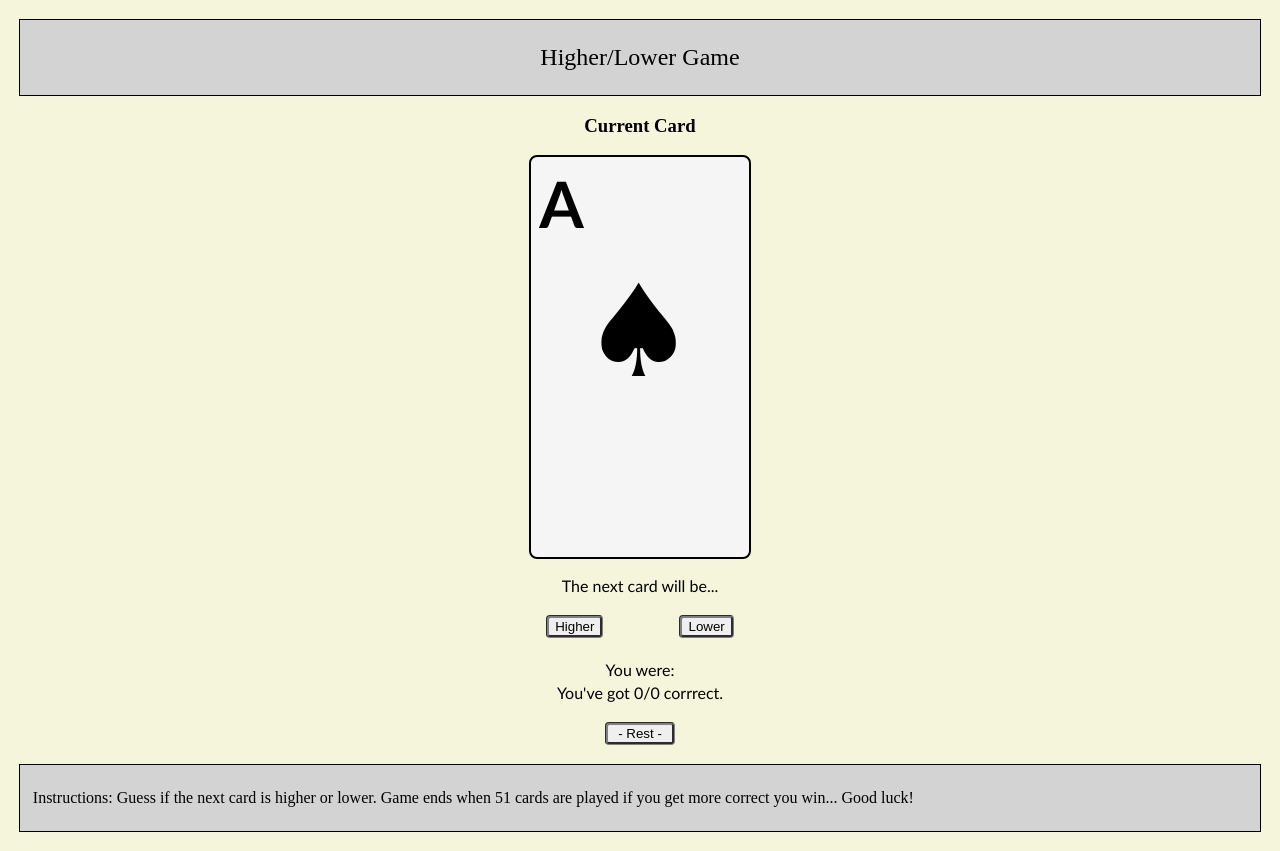
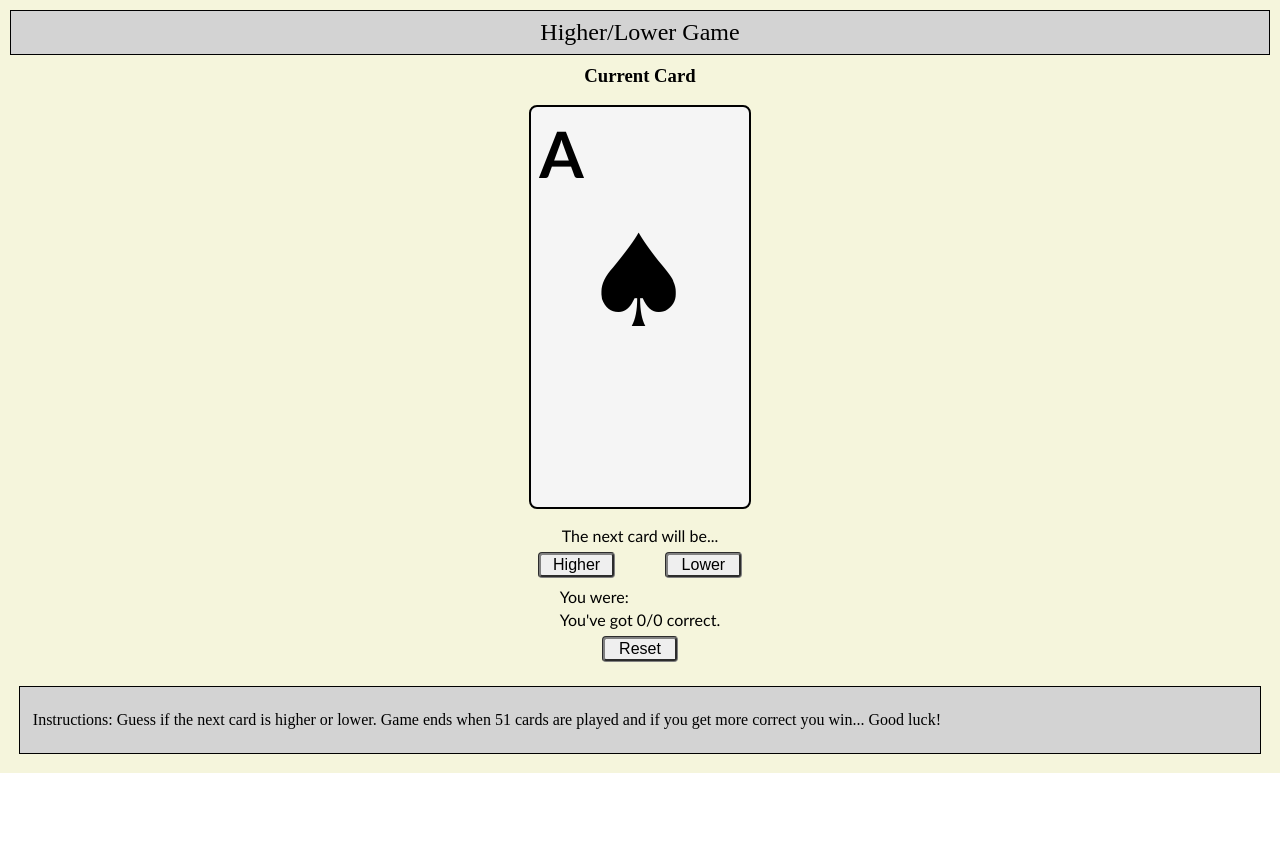
Before and after one commit to Ukeno/High-Low-Game, a plain HTML site: page index.html in a window 1280 px wide. After the commit the page ends 800 px from the top, so only its background shows below. Drawn offline with Linux system fonts and the light colour scheme.

Commit message:
Fixed error in main.js

```diff
--- a/index.html
+++ b/index.html
@@ -23,16 +23,21 @@
             <input type="button" class="lowerButton" onclick="submitGuess('Lower')" value="Lower">
             <br>
         </div>
+
+        <div><!-- new div -->
         <p id="result">You were:</p>
         <p id="score">You've got 0/0 corrrect.</p>
-        <br>
-        <input type="button" class="restButton" onclick="location.href='index.html';" value="- Rest -">
+        </div>
+        <div><!-- new div -->
+        <input type="button" class="restButton" onclick="location.href='index.html';" value="Reset">
+        </div>
         <div class="bottomBox">
             <p>Instructions: Guess if the next card is higher or lower.
-                Game ends when 51 cards are played if you get more correct you win... Good luck!</p>
+                Game ends when 51 cards are played and if you get more correct you win... Good luck!</p>
         </div>
+
     </div>
+    <script src="main.js"></script>
 </body>
-<script src="main.js" defer></script>
 
 </html>
--- a/main.js
+++ b/main.js
@@ -1,13 +1,10 @@
-/*** Sends to html h2/p tags ***/
 let cardHTML = document.getElementById("card");
 let scoreHTML = document.getElementById("score");
 let resultHTML = document.getElementById("result");
 
-/*** Create cards ***/
 const suits = ["♠", "♥", "♣", "♦"]
 const values = ["A", "2", "3", "4", "5", "6", "7", "8", "9", "10", "J", "Q", "K"]
 
-/***  Create Deck combine suit and value ***/
 let deck = []
 function createDeck() {
     for (let i = 0; i < suits.length; i++) {
@@ -44,7 +41,6 @@ function createDeck() {
     }
 }
 
-/*** Shuffle so deck not sequential ***/
 function shuffle(deck) {
     for (let i = 0; i < deck.length; i++) {
         let x = Math.floor(Math.random() * deck.length);
@@ -54,7 +50,6 @@ function shuffle(deck) {
     }
 }
 
-/*** Game start ***/
 let playerTotal = 0
 
 function startGame() {
@@ -63,14 +58,13 @@ function startGame() {
 }
 
 startGame()
-/***  ***/
+
 function getValue(card) {
-    data = card.childNodes[2].innerHTML
-    return parseInt(data)
+   data = card.childNodes[2].innerHTML
+   return parseInt(data)
 }
-/*
-/*** Starts count at 0| Generates new card | Prints to data to html ***/
-let numQuestionsAsked = 1;
+
+let numQuestionsAsked = 0;
 let numCorrect = 0;
 
 let previousCardValue = 0
@@ -78,21 +72,16 @@ let randomNumber = 0;
 
 function resetCardGame() {
     previousCard = generateCard();
-    previousCardValue = getValue(previousCard)
-
     resultHTML.innerText = "You were: ";
     scoreHTML.innerText = "You've got " + numCorrect + "/" + numQuestionsAsked + " correct.";
     return previousCardValue
 }
 
-/*** Compare cards ***/
 function setPreviousCard(newCard) {
     previousCard = newCard
-    previousCardValue = getValue(previousCard)
     return previousCardValue
 }
 
-/*** Submit ***/
 function submitGuess(highLowGuess) {
     let newCard = generateCard()
     let correctGuess = guessCard(highLowGuess, newCard);
@@ -102,7 +91,7 @@ function submitGuess(highLowGuess) {
     modifyCardGameHTML(correctGuess);
     setPreviousCard(newCard);
 }
-/*** Generates new card ***/
+
 function generateCard() {
     randomNumber = 0;
     let randomCard = 0;
@@ -115,7 +104,7 @@ function generateCard() {
     }
     return randomNumber
 }
-/*** previousCard ? ***/
+
 function guessCard(highLowGuess, newCard) {
     let correctGuess;
 
@@ -141,7 +130,7 @@ function guessCard(highLowGuess, newCard) {
 
     return correctGuess;
 }
-/*** Score count ***/
+
 function updateScores(correctGuess) {
     if (correctGuess) {
         numCorrect++;
@@ -149,7 +138,7 @@ function updateScores(correctGuess) {
 
     numQuestionsAsked++;
 }
-/*** Loop for text in html ***/
+
 function modifyCardGameHTML(correctGuess) {
     let resultString = "";
 
@@ -160,5 +149,5 @@ function modifyCardGameHTML(correctGuess) {
     resultHTML.innerText = "You were: " + resultString;
     scoreHTML.innerText = "You've got " + numCorrect + "/" + numQuestionsAsked + " correct.";
 }
-/*** Rests after every submit ***/
+
 resetCardGame();
--- a/style.css
+++ b/style.css
@@ -1,12 +1,12 @@
 body {
     box-sizing: border-box;
-
 }
 
 * {
     border: 0 solid red;
     margin: auto;
 }
+
 /*
 #img {
     background-image: url();
@@ -25,8 +25,8 @@ body {
 }
 
 header {
-    margin: 19px;
-    padding: 3vh 1vw 3vh;
+    margin: 10px;
+    padding: 1vh 1vw 1vh;
     flex-grow: .5;
     font-size: 30px;
     text-align: center;
@@ -37,12 +37,12 @@ header {
 
 #Hand {
     padding: -9px;
-    font-family:'Trebuchet MS', 'Lucida Sans Unicode', 'Lucida Grande', 'Lucida Sans', Arial, sans-serif;
+    font-family: 'Trebuchet MS', 'Lucida Sans Unicode', 'Lucida Grande', 'Lucida Sans', Arial, sans-serif;
     border-radius: .5rem;
 }
 
-.theNext{
-    font-family:'Trebuchet MS', 'Lucida Sans Unicode', 'Lucida Grande', 'Lucida Sans', Arial, sans-serif;
+.theNext {
+    font-family: 'Trebuchet MS', 'Lucida Sans Unicode', 'Lucida Grande', 'Lucida Sans', Arial, sans-serif;
 }
 
 .card {
@@ -58,10 +58,6 @@ header {
     background-color: whitesmoke;
 }
 
-#cardWeight {
-    display: none;
-}
-
 #cardValue {
     padding: .5rem;
     font-size: 4rem;
@@ -74,8 +70,15 @@ header {
     font-size: 8rem;
 }
 
+#cardWeight {
+  display: none;
+}
+
+
 .higherButton {
-    margin: 20px;
+    margin: 7px;
+    width: 6vw;
+    font-size: medium;
     border-style: groove;
     border-width: 3px;
     border-color: grey;
@@ -83,7 +86,9 @@ header {
 }
 
 .lowerButton {
-    margin: 20px;
+    margin: 7px;
+    width: 6vw;
+    font-size: medium;
     border-style: groove;
     border-width: 3px;
     border-color: grey;
@@ -92,16 +97,18 @@ header {
 
 #result {
     padding: 2px;
-    font-family:'Trebuchet MS', 'Lucida Sans Unicode', 'Lucida Grande', 'Lucida Sans', Arial, sans-serif;
+    font-family: 'Trebuchet MS', 'Lucida Sans Unicode', 'Lucida Grande', 'Lucida Sans', Arial, sans-serif;
 }
 
 #score {
     padding: 2px;
-    font-family:'Trebuchet MS', 'Lucida Sans Unicode', 'Lucida Grande', 'Lucida Sans', Arial, sans-serif;
+    font-family: 'Trebuchet MS', 'Lucida Sans Unicode', 'Lucida Grande', 'Lucida Sans', Arial, sans-serif;
 }
 
 .restButton {
-    width: 70px;
+    margin: 5px;
+    width: 6vw;
+    font-size: medium;
     border-style: groove;
     border-width: 3px;
     border-color: grey;
```
